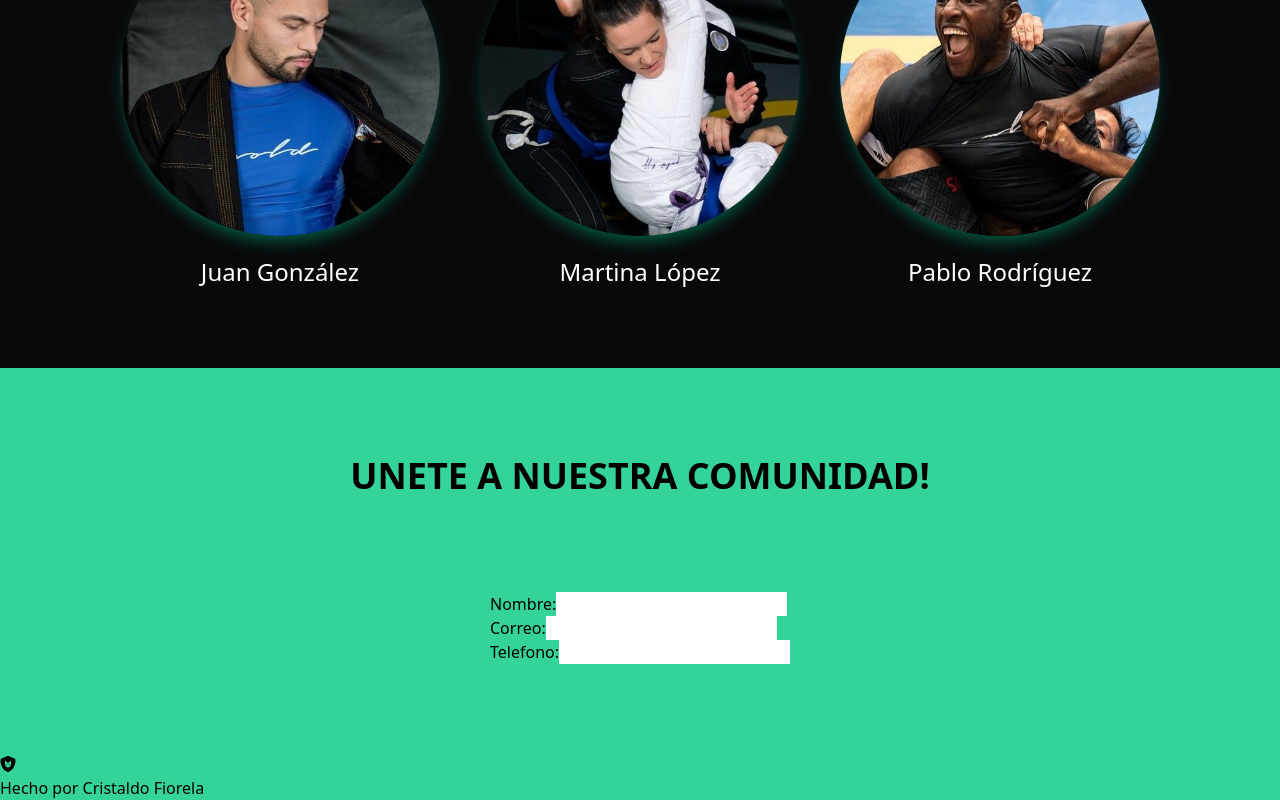
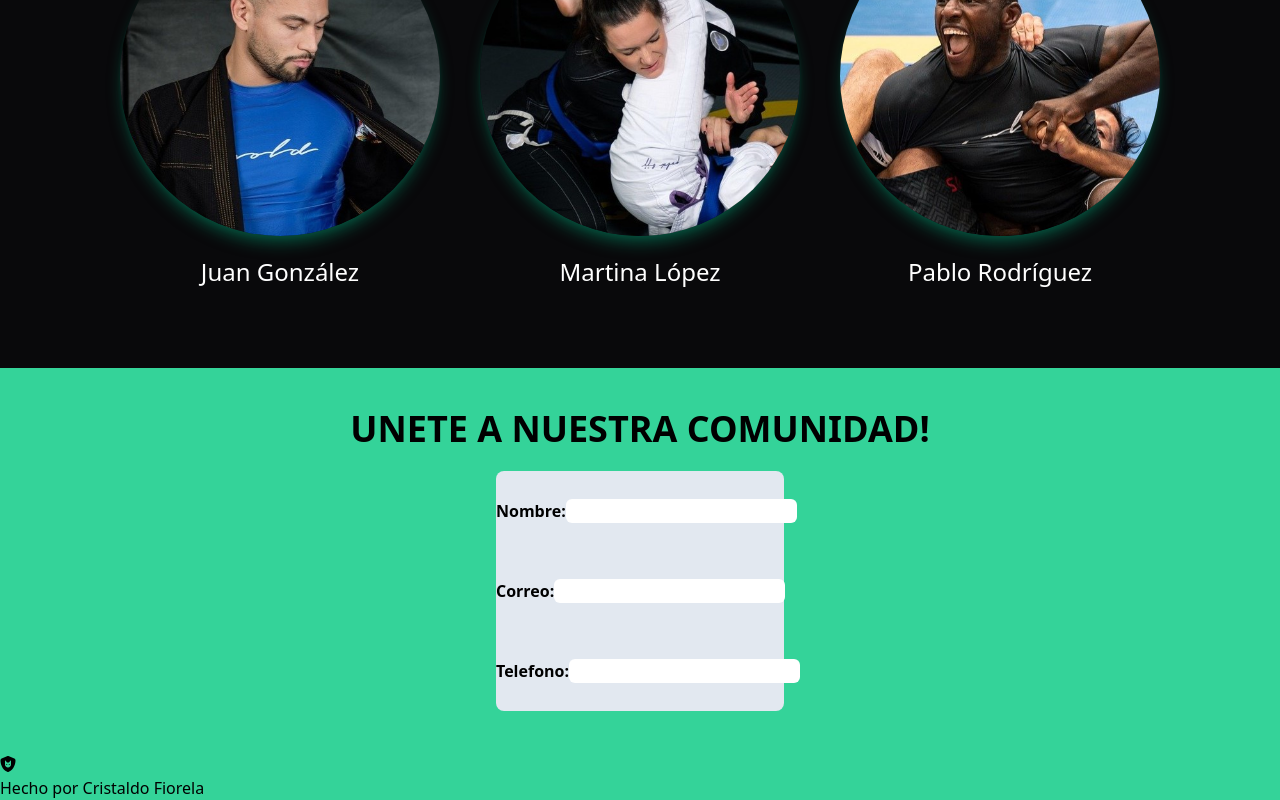
Before and after one commit to Cristaldo-Fiorela/Academia-JiuJitsu-JAVA, a React (Vite) app: page / in a window 1280 px wide. Shown: the part 1394-2194 px from the top of the page. Built offline with nearby package versions, Linux system fonts and the light colour scheme.

Commit message:
estilos de formulario

```diff
--- a/src/assets/components/Footer.jsx
+++ b/src/assets/components/Footer.jsx
@@ -7,24 +7,24 @@ function Footer() {
             <footer className='bg-emerald-400'>
                 <section className='py-10 flex flex-col justify-around items-center h-96'>
                     <h2 className='text-2xl lg:text-4xl font-bold uppercase'>Unete a nuestra comunidad!</h2>
-                    <form>
-                        <div>
-                            <label htmlFor="nombre">Nombre:</label>
-                            <input type="text" id="nombre"/>
+                    <form className='bg-slate-200 h-60 w-72 mt-5 rounded-lg flex flex-wrap justify-center items-center'>
+                        <div className='flex w-full justify-around'>
+                            <label htmlFor="nombre" className='font-bold'>Nombre:</label>
+                            <input type="text" id="nombre" className='rounded-md'/>
                         </div>
-                        <div>
-                            <label htmlFor="email">Correo:</label>
-                            <input type="email" id="email"/>
+                        <div className='flex w-full justify-around'>
+                            <label htmlFor="email" className='font-bold'>Correo:</label>
+                            <input type="email" id="email" className='rounded-md'/>
                         </div>
-                        <div>
-                            <label htmlFor="telefono">Telefono:</label>
-                            <input type="tel" id="telefono"/>
+                        <div className='flex w-full justify-around'>
+                            <label htmlFor="telefono" className='font-bold'>Telefono:</label>
+                            <input type="tel" id="telefono" className='rounded-md'/>
                         </div>
                     </form>
                 </section>
                 <section>
                     <FontAwesomeIcon icon={faShieldCat} />
-                    <h2> Hecho por Cristaldo Fiorela</h2>
+                    <h3>Hecho por Cristaldo Fiorela</h3>
                 </section>
             </footer>
         </>
```
